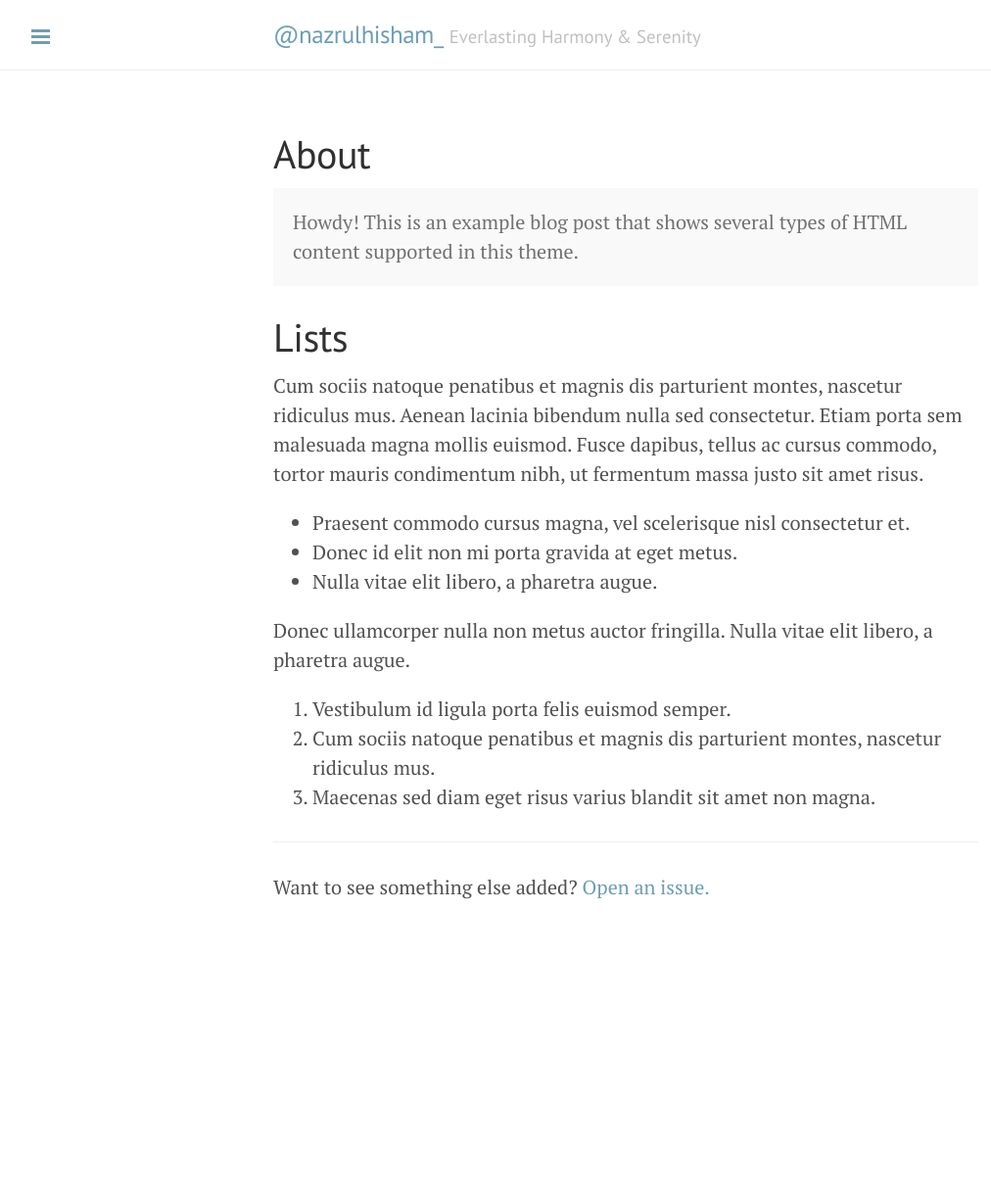
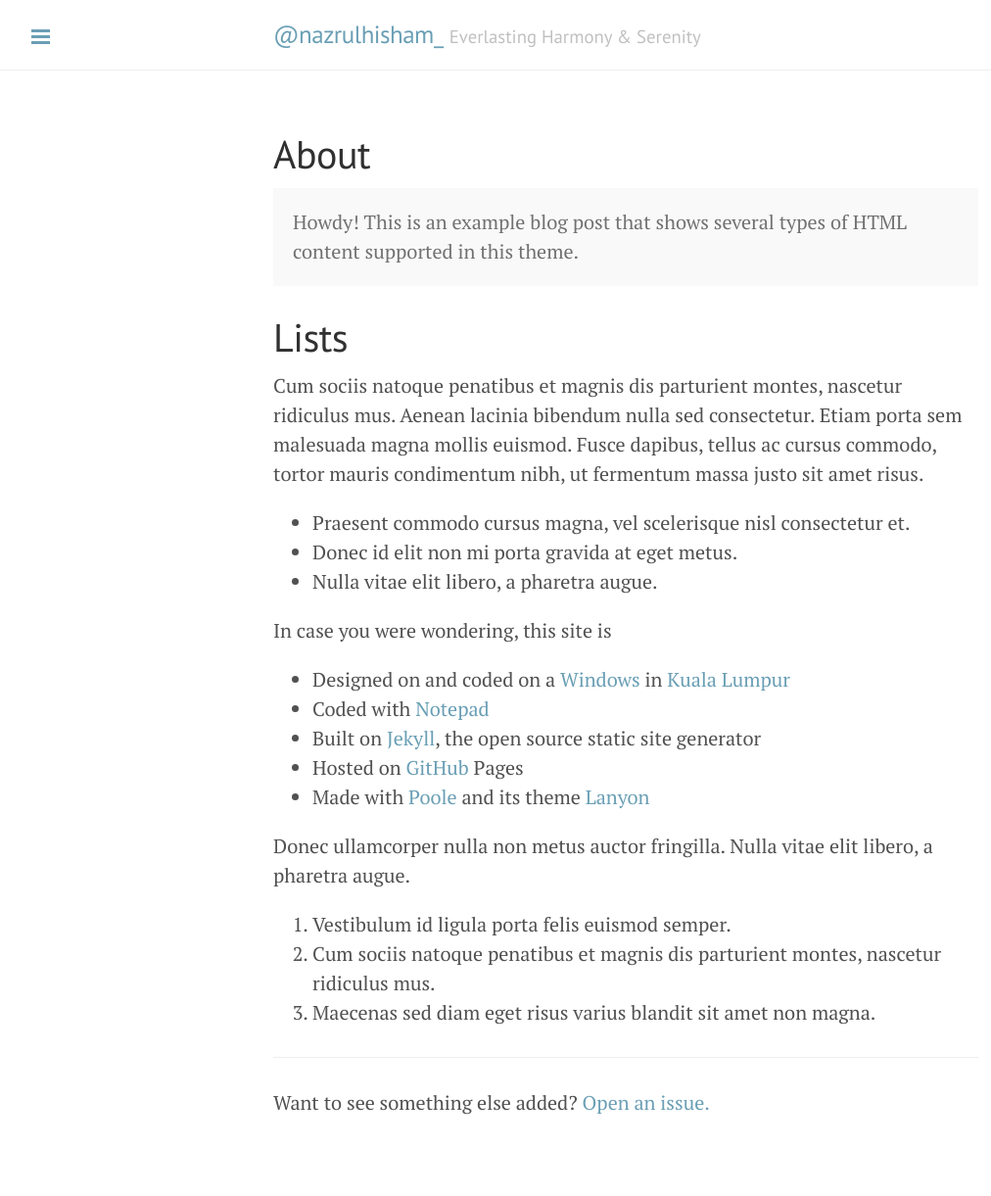
Before and after one commit to lumachroma/fantastik, a Jekyll site: the page built from about.md, in a window 1280 px wide. Shown: the whole page at 98% size, without its empty margins (1-1013 px from the left). Built offline with Jekyll 4.4.1, drawn with Linux system fonts in a browser that asks for light colours; Markdown is read by kramdown in place of the engine named in the settings; comment, search, counter and statistics services are not loaded; before the commit the page ends 1001 px from its top, so only the background shows below that.

Commit message:
Update about.md

```diff
--- a/about.md
+++ b/about.md
@@ -16,6 +16,14 @@ Cum sociis natoque penatibus et magnis dis parturient montes, nascetur ridiculus
 * Donec id elit non mi porta gravida at eget metus.
 * Nulla vitae elit libero, a pharetra augue.
 
+In case you were wondering, this site is
+
+- Designed on and coded on a [Windows](http://windows.microsoft.com/) in [Kuala Lumpur](http://en.wikipedia.org/wiki/Kuala_Lumpur)
+- Coded with [Notepad](http://notepad-plus-plus.org/)
+- Built on [Jekyll](http://jekyllrb.com/), the open source static site generator
+- Hosted on [GitHub](https://github.com/lumachroma/fantastiq) Pages
+- Made with [Poole](http://getpoole.com/) and its theme [Lanyon](https://github.com/poole/lanyon)
+
 Donec ullamcorper nulla non metus auctor fringilla. Nulla vitae elit libero, a pharetra augue.
 
 1. Vestibulum id ligula porta felis euismod semper.
```
